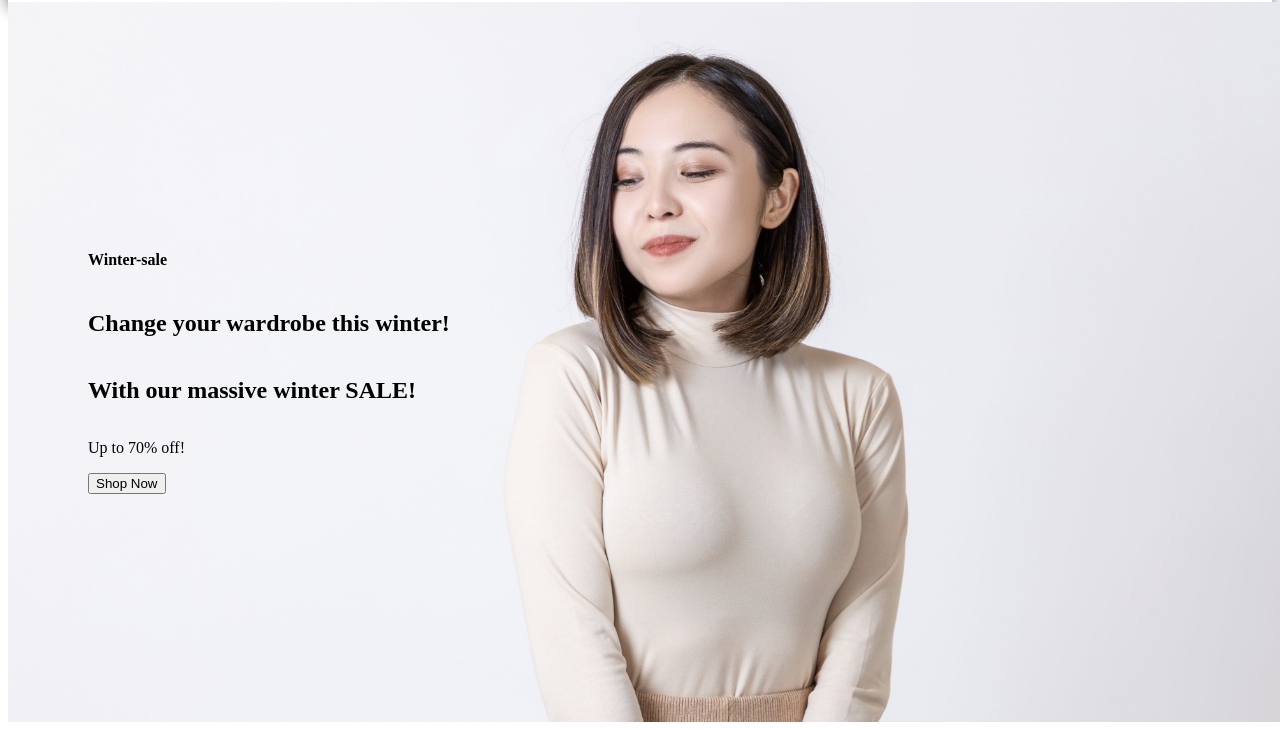
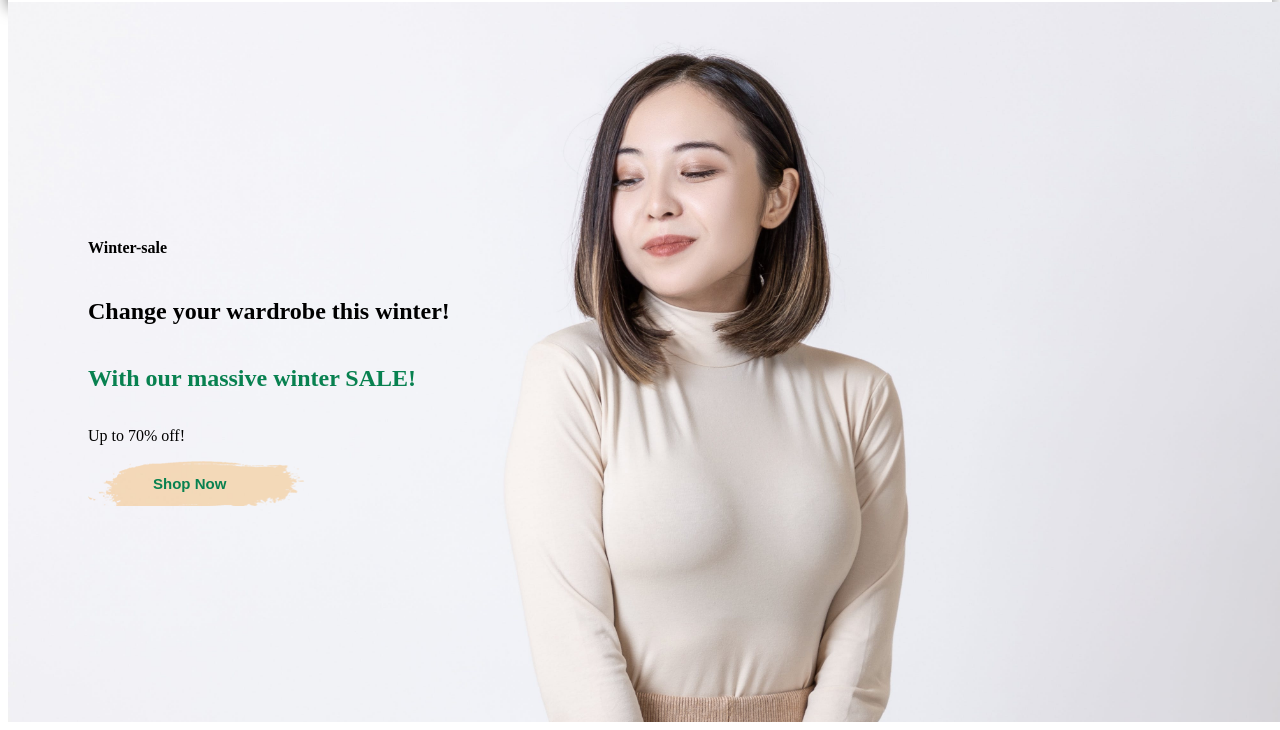
Before and after one commit to ekepe484/e-commerce, a plain HTML site: page index.html in a window 1280 px wide. Shown: the part 135-865 px from the top of the page. Drawn offline with Linux system fonts and the light colour scheme.

Commit message:
modified style.css by adding styling to button

```diff
--- a/style.css
+++ b/style.css
@@ -45,3 +45,22 @@
     align-items: flex-start;
     justify-content: center;
 }
+
+#hero h4{
+}
+
+#hero h1{
+    color: #088150;
+}
+
+#hero button{
+    background-image: url(images/button.png);
+    background-color: transparent;
+    color: #088150;
+    border: 0;
+    padding: 14px 80px 14px 65px;
+    background-repeat: no-repeat;
+    cursor: pointer;
+    font-weight: 700;
+    font-size: 15px;
+}
```
Also changed, not shown: images/button.png (added).
